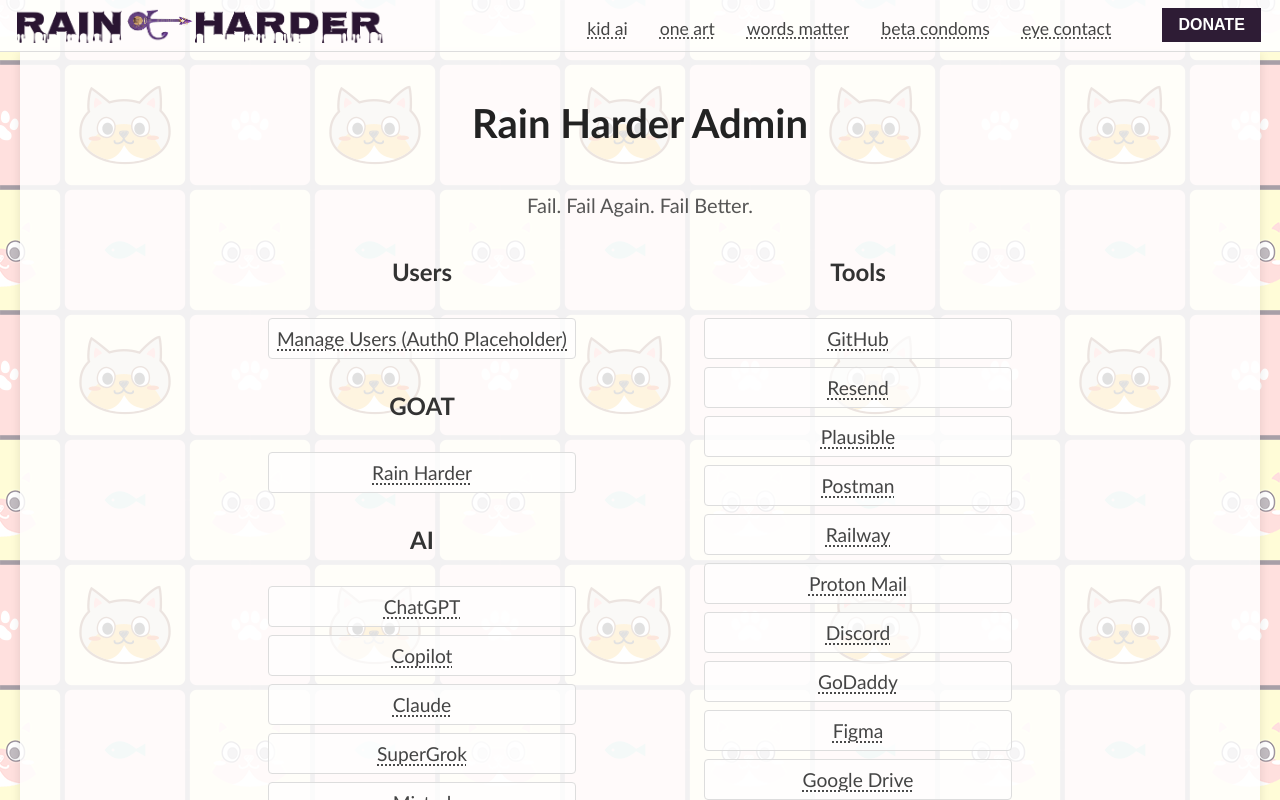
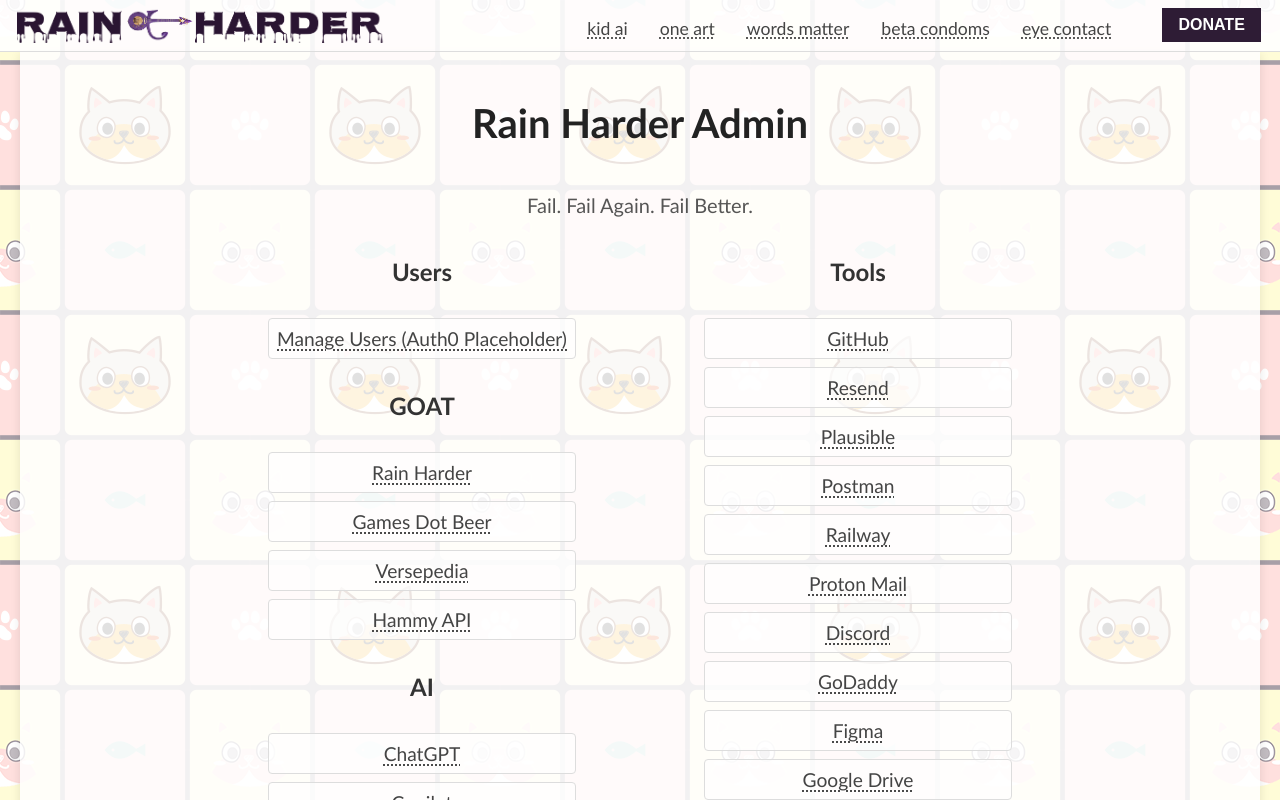
Before and after one commit to pocketsquare/rainharder, a SvelteKit app: page /admin in a window 1280 px wide. Shown: the top 800 px of the page. Built offline with nearby package versions, Linux system fonts and the light colour scheme.

Commit message:
moar admin

```diff
--- a/src/routes/admin/+page.svelte
+++ b/src/routes/admin/+page.svelte
@@ -37,6 +37,9 @@
       <h2>GOAT</h2>
       <ul class="link-list">
         <li><a href="https://www.rainharder.com">Rain Harder</a></li>
+        <li><a href="https:/games.beer">Games Dot Beer</a></li>
+        <li><a href="https:/www.versepedia.org">Versepedia</a></li>
+        <li><a href="/hammy">Hammy API</a></li>
       </ul>
       <h2>AI</h2>
       <ul class="link-list">
```
